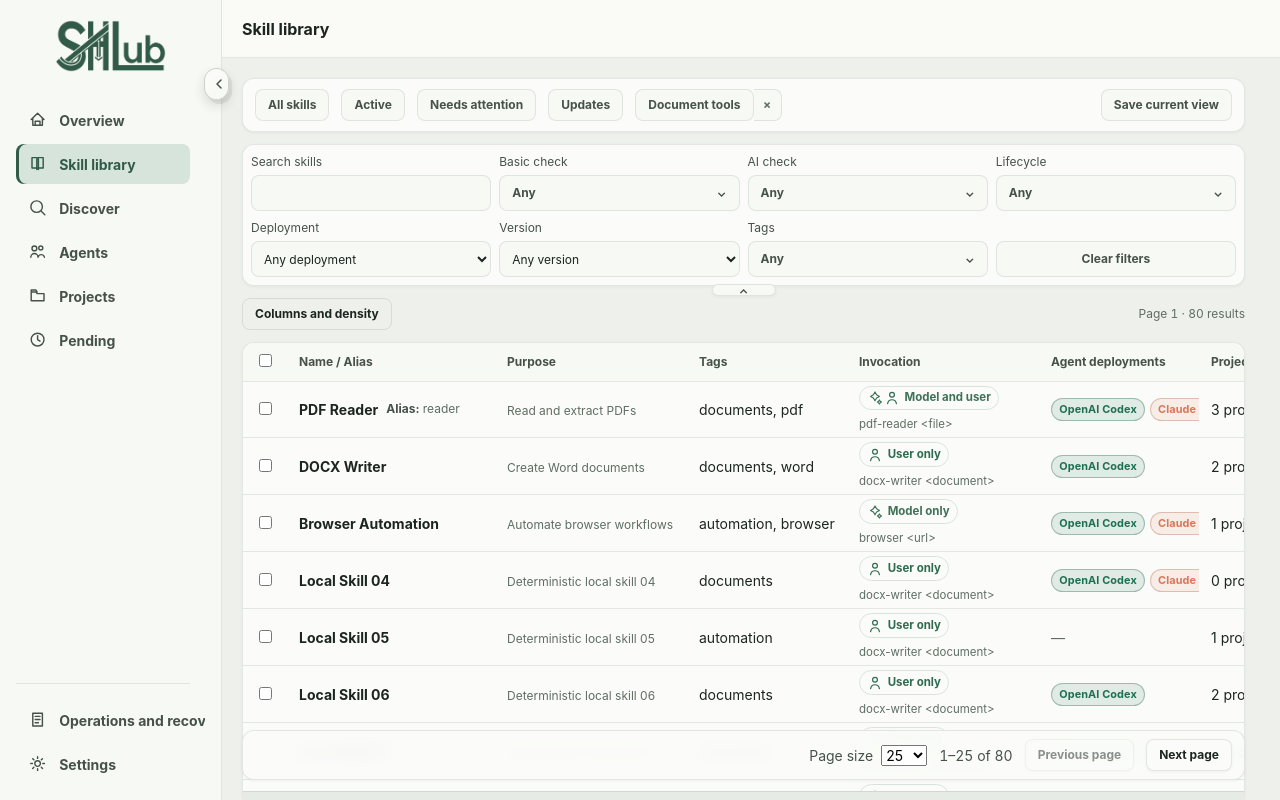
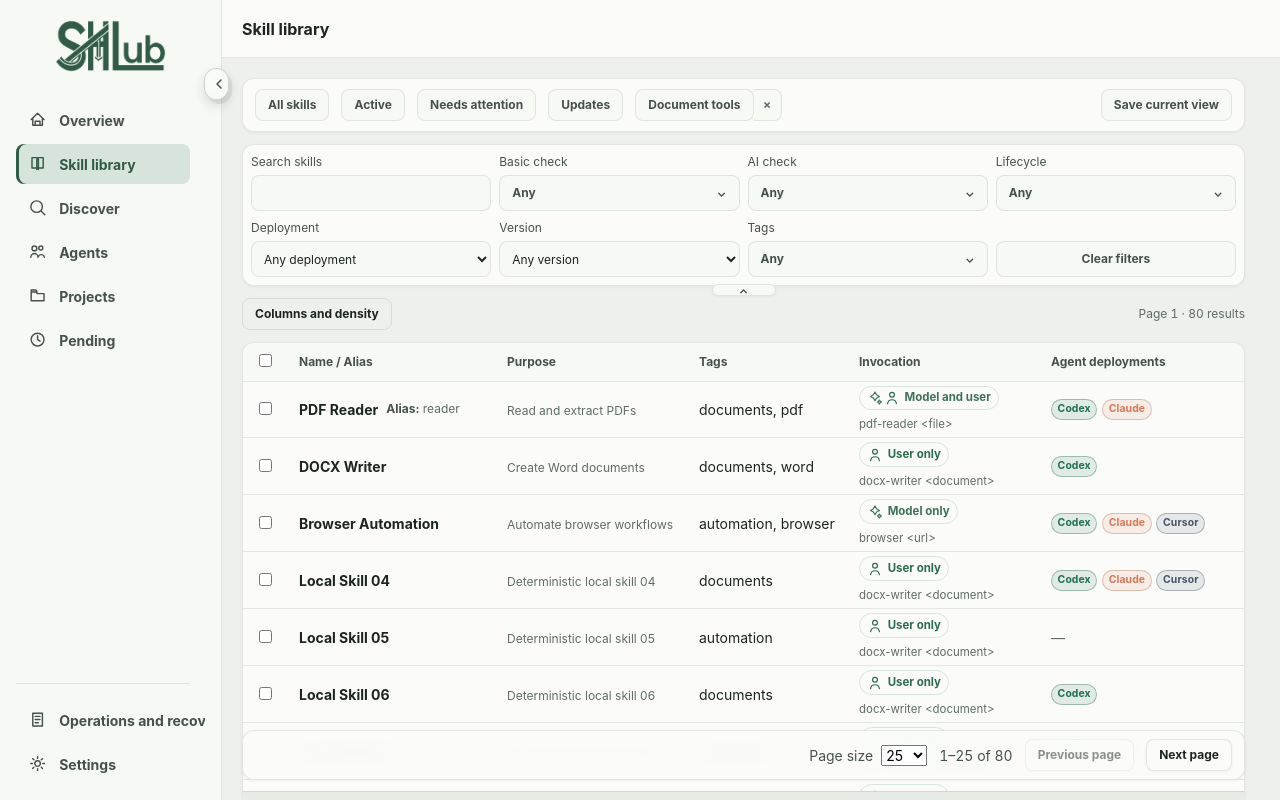
Before and after one commit to crocketc/skill-hub, a React (Vite) app in the folder apps/desktop/: page /__preview/skill-library in a window 1280 px wide. Built offline with nearby package versions, Linux system fonts and the light colour scheme.

Commit message:
refactor: compact agent deployment labels

```diff
--- a/apps/desktop/src/features/skills/AgentDeploymentIcons.tsx
+++ b/apps/desktop/src/features/skills/AgentDeploymentIcons.tsx
@@ -54,8 +54,35 @@ const AGENT_VISUALS: Record<string, AgentVisual> = {
   zcode: { color: "#16a34a" },
 };
 
+const AGENT_DISPLAY_NAMES: Record<string, string> = {
+  anthropic: "Claude",
+  claude: "Claude",
+  cline: "Cline",
+  codebuddy: "CodeBuddy",
+  codex: "Codex",
+  comate: "CoMate",
+  cursor: "Cursor",
+  gemini: "Gemini",
+  "github-copilot": "Copilot",
+  google: "Gemini",
+  grok: "Grok",
+  hermes: "Hermes",
+  kimi: "Kimi",
+  openai: "OpenAI",
+  openclaw: "OpenClaw",
+  opencode: "OpenCode",
+  qoder: "Qoder",
+  trae: "Trae",
+  windsurf: "Windsurf",
+  zcode: "ZCode",
+};
+
 export function getAgentVisual(agent: AgentDeployment): AgentVisual {
   return AGENT_VISUALS[agent.id.toLowerCase()] ?? { color: "#64748b" };
+}
+
+export function getAgentDisplayName(agent: AgentDeployment) {
+  return AGENT_DISPLAY_NAMES[agent.id.toLowerCase()] ?? agent.name;
 }
 
 function AgentMark({ agent }: { agent: AgentDeployment }) {
@@ -68,7 +95,19 @@ function AgentMark({ agent }: { agent: AgentDeployment }) {
       style={style}
       title={agent.name}
     >
-      <span className="sh-skill-table__agent-deployment-label">{agent.name}</span>
+      <span className="sh-skill-table__agent-deployment-label">{getAgentDisplayName(agent)}</span>
+    </span>
+  );
+}
+
+function AgentOverflow({ count }: { count: number }) {
+  return (
+    <span
+      aria-label={`+${count} additional agents`}
+      className="sh-skill-table__agent-deployment-overflow"
+      title={`+${count} additional agents`}
+    >
+      +{count}
     </span>
   );
 }
@@ -79,14 +118,16 @@ export interface AgentDeploymentIconsProps {
 }
 
 export function AgentDeploymentIcons({ agents, ariaLabel }: AgentDeploymentIconsProps) {
-  const visibleAgents = agents.slice(0, 10);
+  const visibleAgents = agents.slice(0, 7);
+  const overflowCount = Math.max(0, agents.length - visibleAgents.length);
   if (visibleAgents.length === 0) return <span className="sh-skill-table__agent-deployments-empty">—</span>;
-  const rows = [visibleAgents.slice(0, 5), visibleAgents.slice(5, 10)].filter((row) => row.length > 0);
+  const rows = [visibleAgents.slice(0, 4), visibleAgents.slice(4, 7)].filter((row) => row.length > 0);
   return (
     <div aria-label={ariaLabel} className="sh-skill-table__agent-deployments">
       {rows.map((row, index) => (
         <div className="sh-skill-table__agent-deployment-row" data-agent-row={index} key={index}>
           {row.map((agent) => <AgentMark agent={agent} key={agent.id} />)}
+          {index === 1 && overflowCount > 0 ? <AgentOverflow count={overflowCount} /> : null}
         </div>
       ))}
     </div>
--- a/apps/desktop/src/styles/base.css
+++ b/apps/desktop/src/styles/base.css
@@ -2269,7 +2269,7 @@ a {
 .sh-skill-table [data-column="purpose"] { width: 12rem; min-width: 12rem; }
 .sh-skill-table [data-column="tags"] { width: 10rem; min-width: 10rem; }
 .sh-skill-table [data-column="lifecycle"] { width: 7rem; min-width: 7rem; }
-.sh-skill-table [data-column="agent_deployments"] { width: 10rem; min-width: 10rem; }
+.sh-skill-table [data-column="agent_deployments"] { width: 14rem; min-width: 14rem; }
 .sh-skill-table [data-column="project_deployments"] { width: 9rem; min-width: 9rem; }
 .sh-skill-table [data-column="version"] { width: 9rem; min-width: 9rem; }
 .sh-skill-table [data-column="security"] { width: 22rem; min-width: 22rem; }
@@ -2362,12 +2362,12 @@ a {
   color: var(--agent-accent);
   display: inline-flex;
   flex: 0 0 auto;
-  height: 1.45rem;
+  height: 1.35rem;
   justify-content: flex-start;
   overflow: hidden;
-  padding: 0 0.45rem;
+  padding: 0 0.35rem;
   transition: transform 140ms ease, box-shadow 140ms ease;
-  max-width: 9rem;
+  max-width: 5.8rem;
   min-width: 0;
 }
 
@@ -2381,10 +2381,27 @@ a {
   overflow: hidden;
   text-overflow: ellipsis;
   white-space: nowrap;
-  font-size: 0.68rem;
+  font-size: 0.65rem;
   font-weight: 750;
   letter-spacing: 0.01em;
   line-height: 1;
+}
+
+.sh-skill-table__agent-deployment-overflow {
+  display: inline-flex;
+  min-width: 1.35rem;
+  height: 1.35rem;
+  align-items: center;
+  justify-content: center;
+  border: 1px solid var(--color-border);
+  border-radius: 999px;
+  padding-inline: 0.25rem;
+  background: var(--color-surface-muted);
+  color: var(--color-text-secondary);
+  font-size: 0.65rem;
+  font-weight: 750;
+  line-height: 1;
+  white-space: nowrap;
 }
 
 .sh-skill-table__agent-deployments-empty {
```
Also changed, not shown: 2 other files (tests, documents, lock files or other folders).
